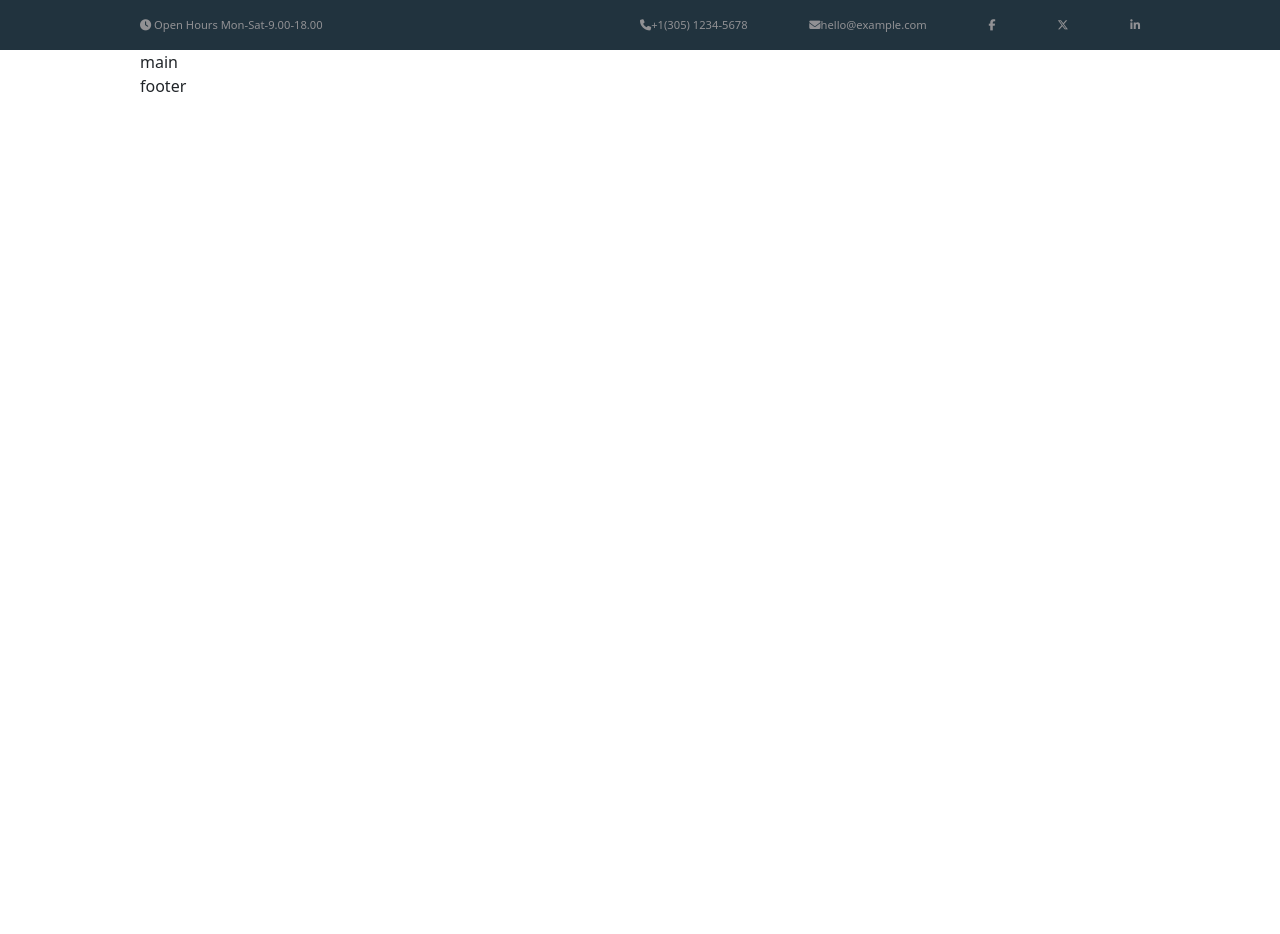
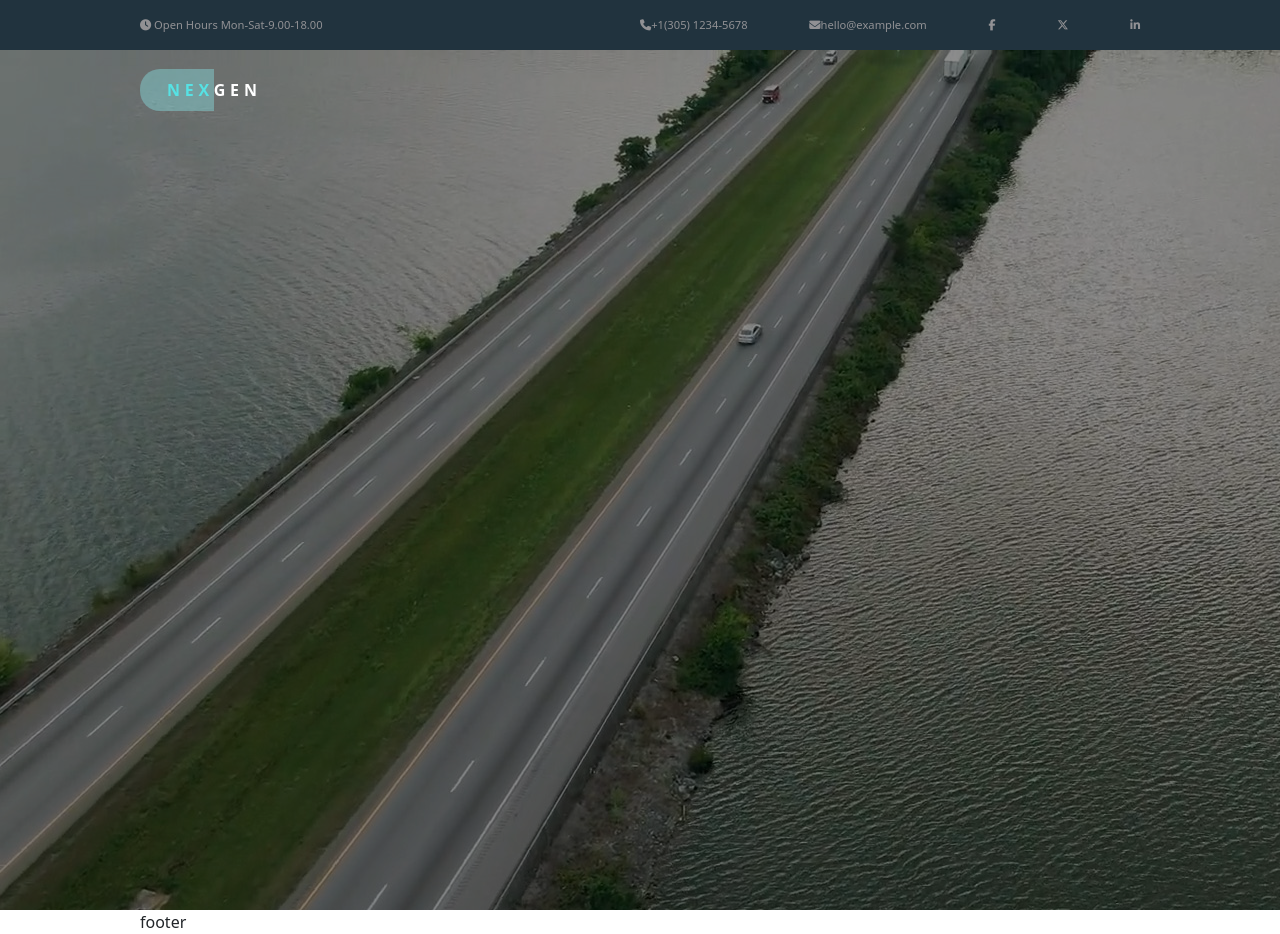
Before and after one commit to NicolaBellini/proj-html-vuejs, a Vue app: page / in a window 1280 px wide. Before the commit the page ends 800 px from the top, so only its background shows below. Built offline with nearby package versions, Linux system fonts and the light colour scheme.

Commit message:
[add] jumbo and logo

```diff
--- a/src/assets/scss/partials/_variables.scss
+++ b/src/assets/scss/partials/_variables.scss
@@ -15,6 +15,7 @@ $form_input: #e5ebe5;
 // typography colors
 $whites: white;
 $dark_green: #048383;
-$light_green: #88e2e3;
+$light_green: #56e2e4;
+$light_green_bg: #88e1e36c;
 $paragraph: #919194;
 $logos: #4f5050;
--- a/src/components/Header.vue
+++ b/src/components/Header.vue
@@ -1,5 +1,6 @@
 <script>
 import { store } from "../data/store";
+
 export default {
   data() {
     return {
@@ -34,8 +35,6 @@ export default {
       </div>
 
       <!-- menu -->
-
-      <div class="nav"></div>
     </div>
   </div>
 </template>
--- a/src/components/Main.vue
+++ b/src/components/Main.vue
@@ -1,17 +1,21 @@
 <script>
 import { store } from "../data/store";
+import Jumbo from "./partials/Jumbo.vue";
 export default {
   data() {
     return {
       store,
     };
   },
+  components: {
+    Jumbo,
+  },
 };
 </script>
 
 <template>
   <div class="wrapper">
-    <div class="container">main</div>
+    <Jumbo />
   </div>
 </template>
 
--- /dev/null
+++ b/src/components/partials/Jumbo.vue
@@ -0,0 +1,53 @@
+<script>
+export default {};
+</script>
+<template>
+  <div class="wrapper">
+    <div class="overlay">
+      <div class="container">
+        <div class="nav">
+          <div class="logo">
+            <span class="nex">NEX</span>
+            <span class="gen">GEN</span>
+          </div>
+        </div>
+      </div>
+    </div>
+  </div>
+</template>
+
+<style lang="scss" scoped>
+@use "../../assets/scss/partials/_variables.scss" as *;
+@import "../../assets/scss/main.scss";
+.wrapper {
+  height: 860px;
+  background-image: url(../../../public/img/jumbo.jpg);
+
+  .overlay {
+    background-color: rgba(0, 0, 0, 0.45);
+    width: 100%;
+    .container {
+      .nav {
+        color: $whites;
+        display: flex;
+        align-items: center;
+        height: 80px;
+        .logo {
+          letter-spacing: 0.3rem;
+          .nex {
+            font-weight: 600;
+            color: $light_green;
+            padding: 10px 0 10px 27px;
+            background-color: $light_green_bg;
+            border-top-left-radius: 20px;
+            border-bottom-left-radius: 20px;
+          }
+          .gen {
+            font-weight: 600;
+          }
+        }
+      }
+    }
+  }
+}
+</style>
```
